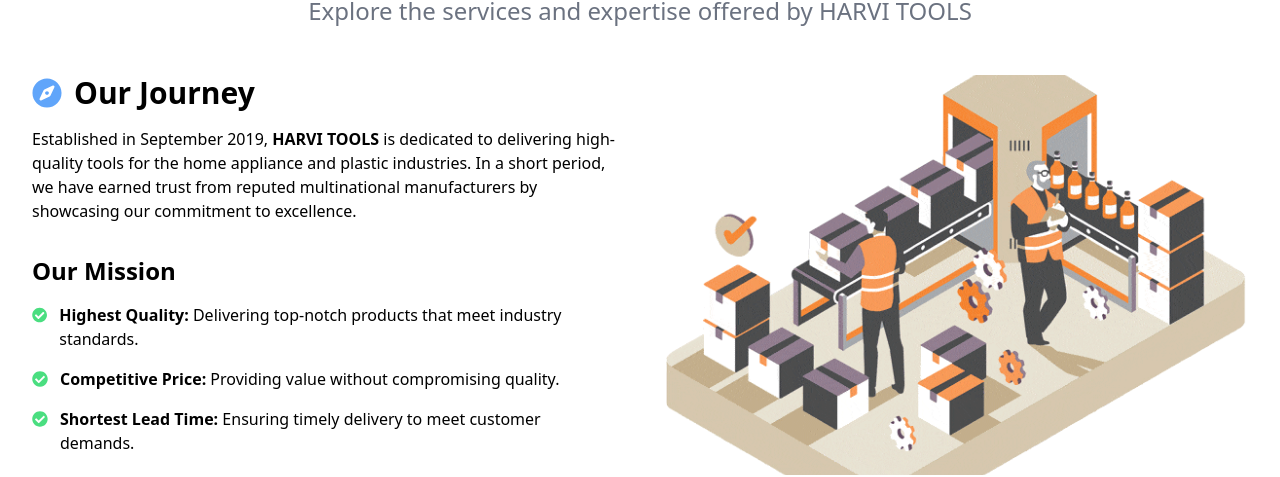
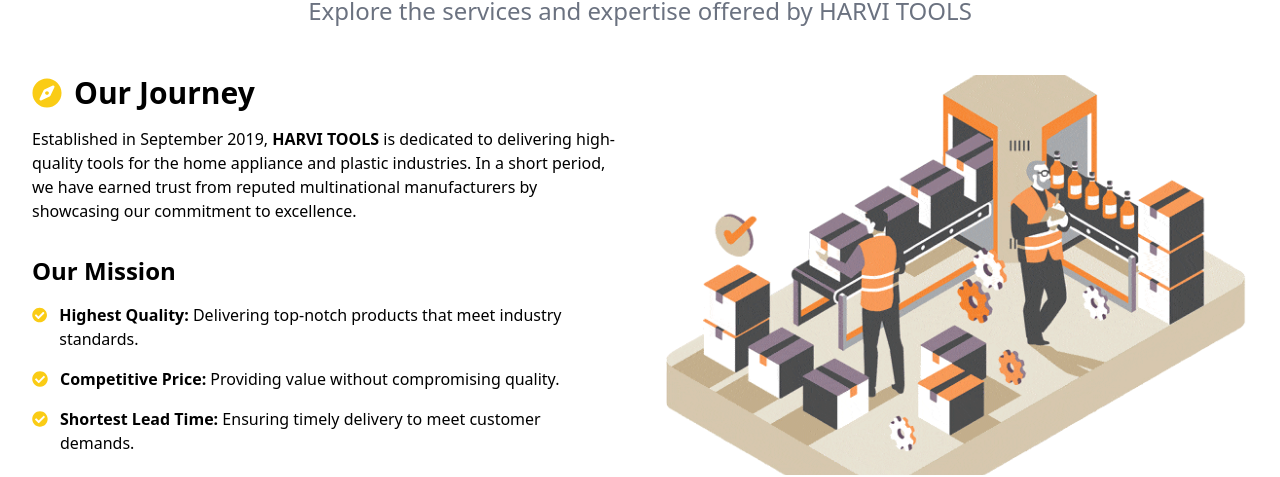
Before and after one commit to Sneha-p1/Harvi_Tools, a React (Vite) app in the folder Frondend/: page /business in a window 1280 px wide. Shown: the part 221-698 px from the top of the page. Built offline with nearby package versions, Linux system fonts and the light colour scheme.

Commit message:
modified

```diff
--- a/Frondend/src/pages/Business.jsx
+++ b/Frondend/src/pages/Business.jsx
@@ -31,7 +31,7 @@
           {/* Left Section */}
           <div>
             <h2 className="text-3xl font-semibold mb-4 flex items-center">
-              <FaCompass className="mr-3 text-blue-400" /> Our Journey
+              <FaCompass className="mr-3 text-yellow-400" /> Our Journey
             </h2>
             <p className="mb-6">
               Established in September 2019, <strong>HARVI TOOLS</strong> is
@@ -44,21 +44,21 @@
             <h3 className="text-2xl font-semibold mt-8">Our Mission</h3>
             <ul className="space-y-4 mt-4">
               <li className="flex items-start">
-                <FaCheckCircle className="mr-3 mt-1 text-green-400" />
+                <FaCheckCircle className="mr-3 mt-1 text-yellow-400" />
                 <div>
                   <strong>Highest Quality:</strong> Delivering top-notch
                   products that meet industry standards.
                 </div>
               </li>
               <li className="flex items-start">
-                <FaCheckCircle className="mr-3 mt-1 text-green-400" />
+                <FaCheckCircle className="mr-3 mt-1 text-yellow-400" />
                 <div>
                   <strong>Competitive Price:</strong> Providing value without
                   compromising quality.
                 </div>
               </li>
               <li className="flex items-start">
-                <FaCheckCircle className="mr-3 mt-1 text-green-400" />
+                <FaCheckCircle className="mr-3 mt-1 text-yellow-400" />
                 <div>
                   <strong>Shortest Lead Time:</strong> Ensuring timely delivery
                   to meet customer demands.
--- a/Frondend/src/pages/Contact.jsx
+++ b/Frondend/src/pages/Contact.jsx
@@ -81,7 +81,7 @@
             </div>
             <button
   type="submit"
-  className="bg-white text-blue-500 font-bold py-2 px-4 rounded transition duration-300 hover:bg-blue-600 hover:text-white"
+  className="bg-white text-yellow-500 font-bold py-2 px-4 rounded transition duration-300 hover:bg-yellow-600 hover:text-white"
 >
   Submit
 </button>
--- a/Frondend/src/pages/Footer.jsx
+++ b/Frondend/src/pages/Footer.jsx
@@ -16,7 +16,7 @@
 
           {/* Quick Links */}
           <div className="md:w-1/3 text-gray-400">
-            <h4 className="text-lg font-serif text-yellow-500 mb-4 text-center">QUICK LINKS</h4>
+            <h4 className="text-lg font-serif text-yellow-500 mb-4 mr-8 text-center">QUICK LINKS</h4>
             <ul className="space-y-2 text-[16px] ml-[36%]">
               <li>
                 <a href="#about" className="text-white hover:text-yellow-500">About Us</a>
```
